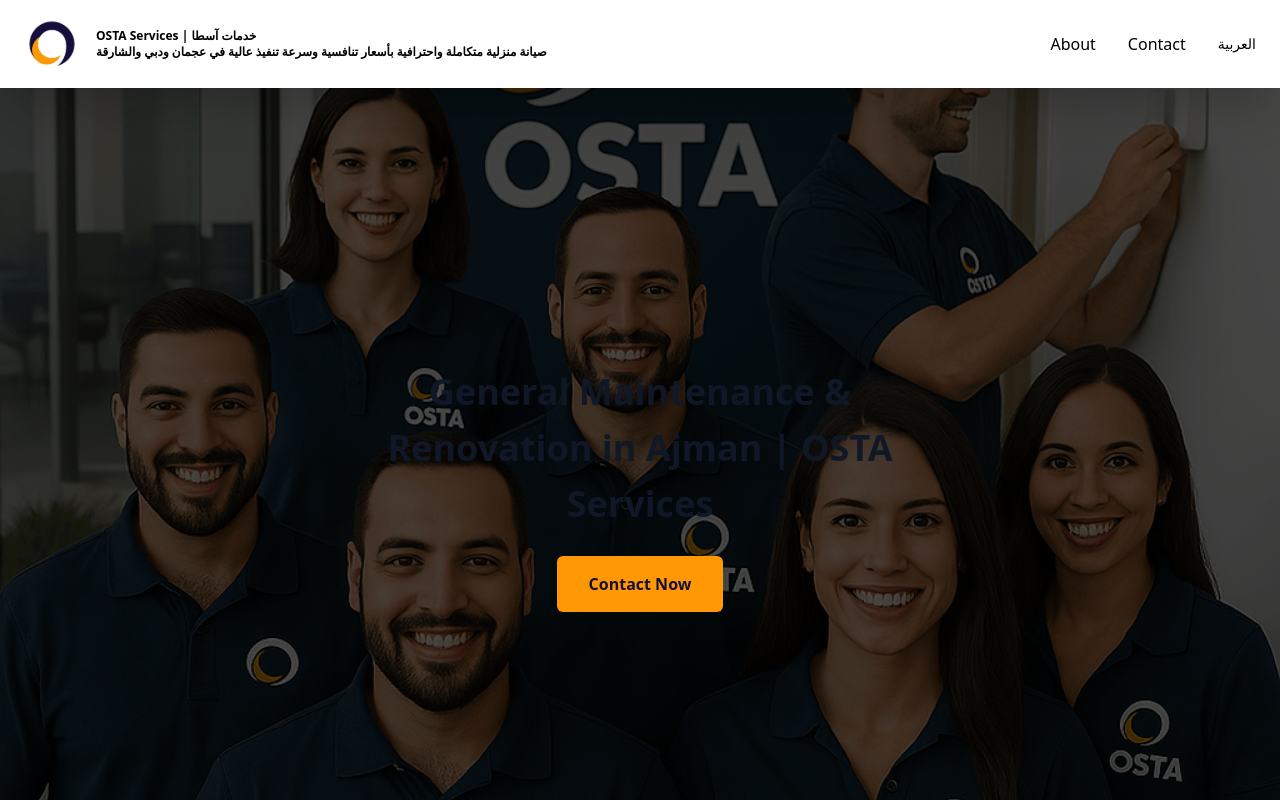
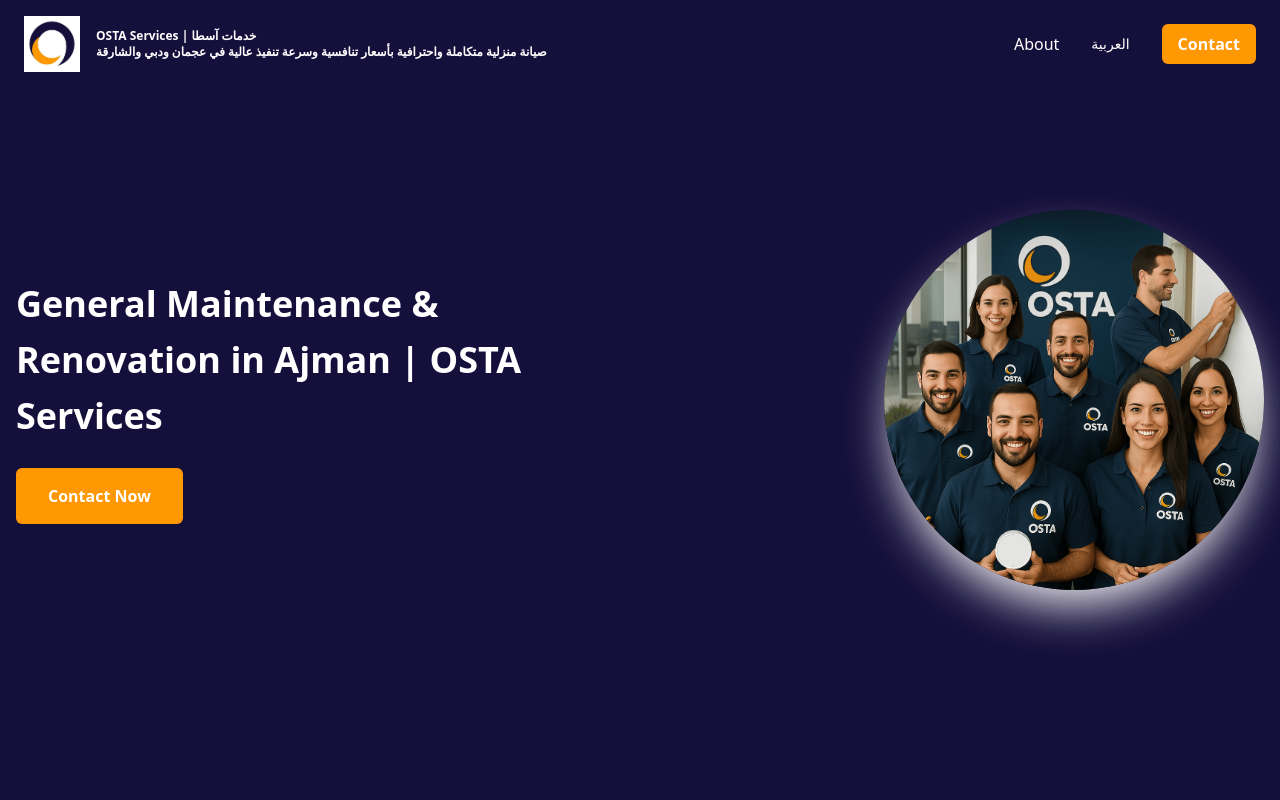
Before and after one commit to tarekshawky/osta, a Next.js app: page /en in a window 1280 px wide. Shown: the top 800 px of the page. Built offline with nearby package versions, Linux system fonts and the light colour scheme.

Commit message:
Redesign Hero Section And NavBAR And add Menu icon in movile device

```diff
--- a/package.json
+++ b/package.json
@@ -9,6 +9,7 @@
     "lint": "next lint"
   },
   "dependencies": {
+    "lucide-react": "^0.516.0",
     "next": "15.3.3",
     "nodemailer": "^7.0.3",
     "react": "^19.0.0",
--- a/src/app/[locale]/components/About.tsx
+++ b/src/app/[locale]/components/About.tsx
@@ -1,5 +1,3 @@
-'use client';
-
 import { useTranslations } from '../utils/useTranslations';
 import Image from "next/image";
 import img from "../../../../public/osta-services.jpg"
--- a/src/app/[locale]/components/Hero.tsx
+++ b/src/app/[locale]/components/Hero.tsx
@@ -1,31 +1,27 @@
-'use client';
-
 import { useTranslations } from '../utils/useTranslations';
-
+import Image from "next/image";
+import HeroImage from "../../../../public/hero-section.png"
+import Link from "next/link";
 export default function Hero({ lang }: { lang: string }) {
     const t = useTranslations(lang);
     return (
-    <section className="lg:grid lg:h-screen lg:place-content-center relative"
-             style={{
-                 backgroundImage: 'url(hero-section.png)',
-                 backgroundSize: 'cover',
-                 backgroundPosition: 'center',
-             }}>
-        <div className="absolute bg-black opacity-70 top-0 left-0 bottom-0 right-0 z-1"></div>
-
-        <div className="mx-auto w-screen max-w-screen-xl px-4 py-16 sm:px-6 sm:py-24 lg:px-8 lg:py-32 z-20 relative">
-            <div className="mx-auto max-w-prose text-center">
-                <h1 className="text-2xl md:text-4xl font-bold text-gray-900 md:leading-[3.5rem] dark:text-white">
+    <section className="bg-[#150F3B]">
+        <div className="container mx-auto px-4 flex flex-col-reverse gap-4 lg:flex-row items-center justify-center lg:justify-between h-screen ">
+            <div>
+                <h1 className="text-2xl md:text-4xl font-bold text-white md:leading-[3.5rem] lg:w-[600px]">
                     {t('heroTitle')}
                 </h1>
-                <div className="mt-4 flex justify-center gap-4 sm:mt-6">
-                    <a
-                        className="btn-primary text-center"
+                <div className="mt-4 flex gap-4 sm:mt-6">
+                    <Link
+                        className="bg-[#FF9803] text-white hover:opacity-80 font-bold px-8 py-4 rounded-md text-center"
                         href="tel:+971568676036"
                     >
                         {t('contactNow')}
-                    </a>
+                    </Link>
                 </div>
+            </div>
+            <div>
+                <Image src={HeroImage} alt="Osta Image" width={380} height={380}  className="rounded-full shadow-2xl shadow-white"/>
             </div>
         </div>
     </section>
--- a/src/app/[locale]/components/NavBar.tsx
+++ b/src/app/[locale]/components/NavBar.tsx
@@ -1,10 +1,28 @@
+'use client';
+
+import { useEffect, useState } from 'react';
 import Link from "next/link";
 import LanguageSwitcher from "./LanguageSwitcher";
+import { Menu, X } from 'lucide-react';
 import Image from "next/image";
 import osta from "../../../../public/osta.jpg"
 export default function Navbar({ locale }: { locale: string }) {
+    const [scrolled, setScrolled] = useState(false);
+    const [openMenu, setOpenMenu] = useState(false);
+    useEffect(() => {
+        const handleScroll = () => {
+            setScrolled(window.scrollY > 50);
+        };
+
+        window.addEventListener('scroll', handleScroll);
+        return () => window.removeEventListener('scroll', handleScroll);
+    }, []);
+    const closeMenu = () => setOpenMenu(false);
     return (
-        <nav className="sticky top-0 w-full z-50 text-black bg-white shadow-2xl">
+        <header>
+            <nav className={`fixed top-0 w-full z-50 transition-all duration-200 backdrop-blur-2xl ${
+                scrolled ? 'bg-white text-[#150F3B] shadow' : 'bg-[#150F3B] text-white'
+            }`}>
                 <div className="container mx-auto flex justify-between items-center px-6 py-4">
                     <div className="text-xl font-bold">
                         <Link href={`/${locale}`} className="flex items-center gap-4">
@@ -20,12 +38,41 @@
                         <Link href={`/${locale}/about`} className="hover:underline">
                             About
                         </Link>
-                    <Link href={`/${locale}/contact`} className="hover:underline">
+                        <LanguageSwitcher currentLocale={locale} />
+                        <Link href={`/${locale}/contact`} className="bg-[#FF9803] hover:opacity-80 px-4 py-2 rounded-md text-white font-bold">
                             Contact
                         </Link>
-                    <LanguageSwitcher currentLocale={locale} />
                     </div>
+                    <button
+                        aria-label="Toggle menu"
+                        onClick={() => setOpenMenu((p) => !p)}
+                        className="md:hidden"
+                    >
+                        {openMenu ? <X size={28} /> : <Menu size={28} />}
+                    </button>
                 </div>
             </nav>
+            {/* Slide‑down mobile panel */}
+            <div
+                className={`fixed inset-0 z-40 flex flex-col items-center gap-8 pt-[10rem] pb-8 transition-transform duration-300 ease-out md:hidden bg-[#150F3B] text-white
+                ${openMenu ? 'translate-y-0' : '-translate-y-full'}
+                 `}
+            >
+                <Link href={`/${locale}/about`} onClick={closeMenu} className="text-lg font-semibold hover:underline">
+                    About
+                </Link>
+                <LanguageSwitcher currentLocale={locale} />
+                <Link
+                    href={`/${locale}/contact`}
+                    onClick={closeMenu}
+                    className="rounded-md bg-[#FF9803] px-6 py-3 font-bold text-white hover:opacity-80"
+                >
+                    Contact
+                </Link>
+            </div>
+        </header>
+
+
+
     );
 }
--- a/src/app/[locale]/page.tsx
+++ b/src/app/[locale]/page.tsx
@@ -7,7 +7,7 @@
 export default async function Home({ params }: { params: Promise<{ locale: string }> }) {
     const { locale } = await params;
   return (
-    <main dir={locale === 'ar' ? 'rtl' : 'ltr'} className="min-h-screen">
+    <main dir={locale === 'ar' ? 'rtl' : 'ltr'}>
       <Hero lang={locale} />
       <About lang={locale} />
       <Services lang={locale} />
```
Also changed, not shown: src/app/[locale]/components/LanguageSwitcher.tsx (+0 -26 lines), 1 other file (tests, documents, lock files or other folders). Lines whose indentation alone changed are shown as unchanged.
